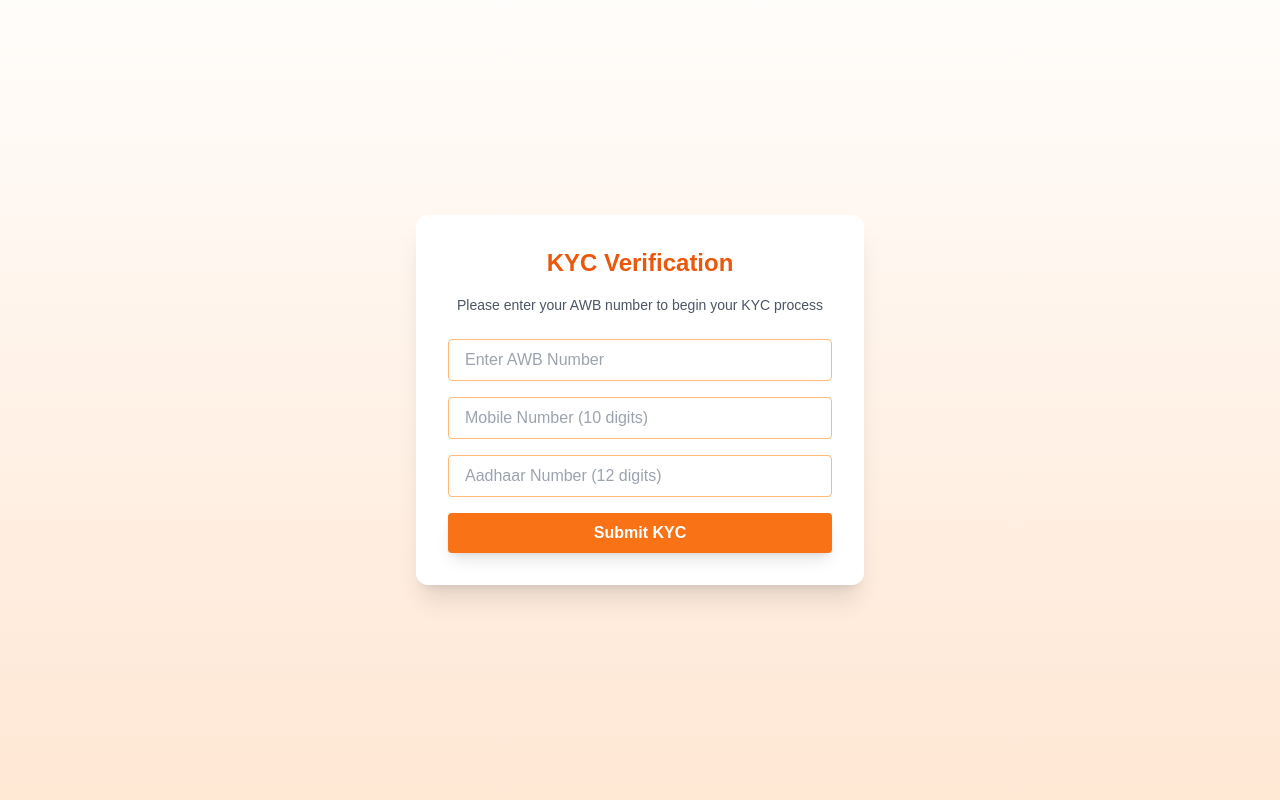
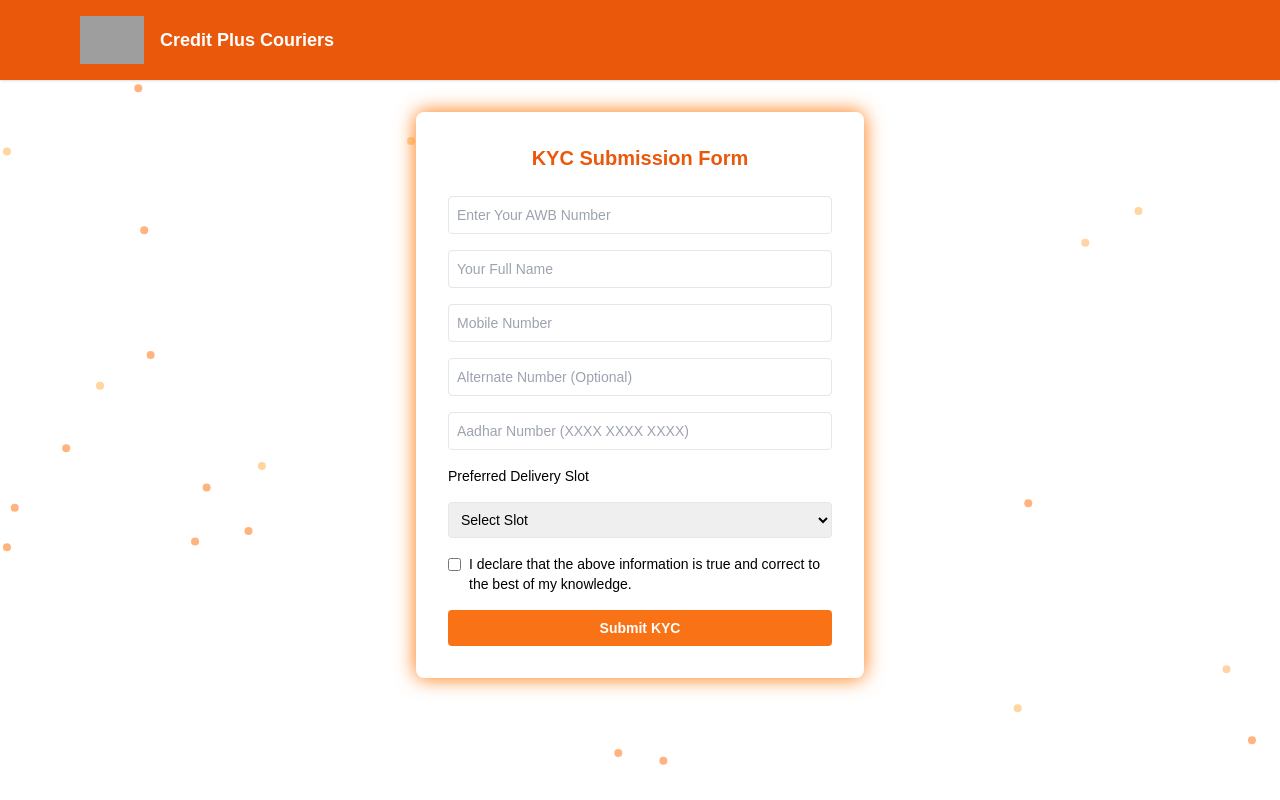
Before and after one commit to CreditPlus-Couriers/ropikasolutions, a plain HTML site: page index.html in a window 1280 px wide. Drawn offline with nearby package versions, Linux system fonts and the light colour scheme; grey boxes are pictures that could not be loaded.

Commit message:
Update index.html

```diff
--- a/index.html
+++ b/index.html
@@ -2,14 +2,14 @@
 <html lang="en">
 <head>
   <meta charset="UTF-8" />
-  <title>KYC Collection – Credit Plus Couriers</title>
-  <meta name="viewport" content="width=device-width, initial-scale=1.0" />
+  <meta name="viewport" content="width=device-width, initial-scale=1.0"/>
+  <title>KYC Submission - Credit Plus Couriers</title>
+  <link rel="icon" href="https://encrypted-tbn0.gstatic.com/images?q=tbn:ANd9GcRAIEEyDEBQRd8sgKRwLDTi02YHzmE2tgiBIA&s" type="image/png">
   <script src="https://cdn.tailwindcss.com"></script>
   <style>
     body {
       font-family: 'Poppins', sans-serif;
-      background: linear-gradient(180deg, #fffdfb 0%, #ffe7d4 100%);
-      background-attachment: fixed;
+      background: linear-gradient(to bottom, #fffdfb, #ffe7d4);
     }
     .animate-glow {
       animation: glow 2s infinite ease-in-out;
@@ -20,53 +20,120 @@
       100% { box-shadow: 0 0 5px #ffa94d; }
     }
   </style>
+  <script src="https://cdn.jsdelivr.net/npm/tsparticles@2.11.1/tsparticles.bundle.min.js"></script>
 </head>
-<body class="min-h-screen flex items-center justify-center px-4 py-10">
-  <div class="bg-white shadow-xl rounded-xl p-8 max-w-md w-full animate-fade-in">
-    <h2 class="text-2xl font-bold text-orange-600 text-center mb-4">KYC Verification</h2>
-    <p class="text-sm text-gray-600 text-center mb-6">Please enter your AWB number to begin your KYC process</p>
+<body class="bg-orange-50 min-h-screen flex flex-col justify-start items-center">
 
-    <form id="kycForm" class="space-y-4">
-      <input type="text" id="awb" name="awb" maxlength="8" placeholder="Enter AWB Number" required
-        class="w-full border border-orange-300 rounded px-4 py-2 focus:outline-none focus:ring-2 focus:ring-orange-400" />
+<!-- Floating particles -->
+<div id="tsparticles" class="fixed inset-0 -z-10"></div>
+<script>
+tsParticles.load("tsparticles", {
+  fullScreen: { enable: false },
+  background: { color: "#fff" },
+  particles: {
+    number: { value: 40 },
+    color: { value: ["#ffa94d", "#ff6700", "#ffae42"] },
+    shape: { type: "circle" },
+    opacity: { value: 0.5 },
+    size: { value: 4 },
+    move: { enable: true, speed: 1, direction: "none", outModes: "bounce" }
+  },
+  interactivity: {
+    events: { onHover: { enable: true, mode: "repulse" }, resize: true },
+    modes: { repulse: { distance: 100 } }
+  },
+  detectRetina: true
+});
+</script>
 
-      <input type="tel" id="mobile" name="mobile" placeholder="Mobile Number (10 digits)" pattern="[0-9]{10}" required
-        class="w-full border border-orange-300 rounded px-4 py-2 focus:outline-none focus:ring-2 focus:ring-orange-400" />
+<!-- Header with Logo -->
+<header class="w-full bg-orange-600 text-white py-4 shadow">
+  <div class="max-w-6xl mx-auto flex items-center justify-between px-4">
+    <div class="flex items-center gap-4">
+      <img src="https://encrypted-tbn0.gstatic.com/images?q=tbn:ANd9GcRAIEEyDEBQRd8sgKRwLDTi02YHzmE2tgiBIA&s" alt="Logo" class="h-12 object-contain">
+      <h1 class="text-lg font-bold">Credit Plus Couriers</h1>
+    </div>
+  </div>
+</header>
 
-      <input type="text" id="aadhaar" name="aadhaar" placeholder="Aadhaar Number (12 digits)" pattern="[0-9]{12}" required
-        class="w-full border border-orange-300 rounded px-4 py-2 focus:outline-none focus:ring-2 focus:ring-orange-400" />
+<!-- KYC Form -->
+<div class="bg-white shadow-lg rounded-lg p-8 mt-8 max-w-md w-full animate-glow">
+  <h2 class="text-xl font-bold text-orange-600 text-center mb-6">KYC Submission Form</h2>
+  <form id="kycForm" class="space-y-4 text-sm">
+    <input required type="text" id="awb" placeholder="Enter Your AWB Number" class="w-full p-2 border rounded focus:ring-orange-400" />
 
-      <button type="submit"
-        class="w-full bg-orange-500 hover:bg-orange-600 text-white font-semibold py-2 rounded shadow-lg transition-all">
-        Submit KYC
-      </button>
+    <input required type="text" id="name" placeholder="Your Full Name" class="w-full p-2 border rounded focus:ring-orange-400" />
+
+    <input required type="tel" id="mobile" placeholder="Mobile Number" class="w-full p-2 border rounded focus:ring-orange-400" />
+
+    <input type="tel" id="altMobile" placeholder="Alternate Number (Optional)" class="w-full p-2 border rounded focus:ring-orange-400" />
+
+    <input required type="text" id="aadhar" placeholder="Aadhar Number (XXXX XXXX XXXX)" class="w-full p-2 border rounded focus:ring-orange-400" />
+
+    <label class="block font-medium mt-2">Preferred Delivery Slot</label>
+    <select required id="slot" class="w-full p-2 border rounded focus:ring-orange-400">
+      <option value="">Select Slot</option>
+      <option>9 AM - 12 PM</option>
+      <option>12 PM - 3 PM</option>
+      <option>3 PM - 6 PM</option>
+    </select>
+
+    <label class="inline-flex items-start space-x-2 mt-2">
+      <input required type="checkbox" id="terms" class="mt-1">
+      <span>I declare that the above information is true and correct to the best of my knowledge.</span>
+    </label>
+
+    <button type="submit" class="bg-orange-500 text-white w-full py-2 rounded hover:bg-orange-600 font-semibold transition">Submit KYC</button>
   </form>
-
-    <div id="successMessage" class="hidden mt-6 text-center text-green-600 font-semibold">
-      ✅ Your KYC has been submitted successfully. Thank you!
 </div>
 
-    <div id="errorMessage" class="hidden mt-4 text-center text-red-500 font-medium">
-      ❌ Invalid AWB. Only valid for AWB56300 and AWB56200.
+<!-- Waiting Screen -->
+<div id="waitScreen" class="hidden fixed inset-0 bg-white flex flex-col justify-center items-center text-center text-orange-600 text-lg font-semibold z-50">
+  <img src="https://cdn-icons-png.flaticon.com/512/1046/1046784.png" class="w-16 h-16 animate-bounce mb-4" />
+  <p id="waitText">Verifying your KYC with the bank...</p>
 </div>
+
+<!-- Final Message -->
+<div id="finalMessage" class="hidden text-center mt-10 text-lg text-orange-700 font-semibold p-4 bg-white shadow-md rounded max-w-xl animate-glow">
 </div>
 
 <script>
-    const form = document.getElementById("kycForm");
-    const success = document.getElementById("successMessage");
-    const error = document.getElementById("errorMessage");
+document.getElementById("kycForm").addEventListener("submit", function(e) {
+  e.preventDefault();
 
-    form.addEventListener("submit", function (e) {
-      e.preventDefault();
   const awb = document.getElementById("awb").value.trim().toUpperCase();
-      if (awb === "AWB56300" || awb === "AWB56200") {
-        form.classList.add("hidden");
-        error.classList.add("hidden");
-        success.classList.remove("hidden");
-      } else {
-        error.classList.remove("hidden");
+  const name = document.getElementById("name").value.trim();
+  const mobile = document.getElementById("mobile").value.trim();
+  const aadhar = document.getElementById("aadhar").value.trim();
+  const altMobile = document.getElementById("altMobile").value.trim();
+  const slot = document.getElementById("slot").value;
+  const waitScreen = document.getElementById("waitScreen");
+  const waitText = document.getElementById("waitText");
+  const finalMessage = document.getElementById("finalMessage");
+
+  if (!awb.startsWith("AWB")) {
+    alert("Invalid AWB number. It must start with AWB.");
+    return;
   }
+
+  document.getElementById("kycForm").classList.add("hidden");
+  waitScreen.classList.remove("hidden");
+
+  setTimeout(() => {
+    waitText.innerText = "Details Verified Successfully...";
+  }, 5000);
+
+  setTimeout(() => {
+    waitScreen.classList.add("hidden");
+    let customerName = awb === "AWB56200" ? "Sujata" : awb === "AWB56300" ? "Mandar" : "Customer";
+    finalMessage.classList.remove("hidden");
+    finalMessage.innerHTML = `
+      Thank you <strong>${customerName}</strong> for submitting your KYC.<br>
+      As per your provided details, the consignment is scheduled to be collected by <strong>${customerName}</strong> on <strong>6th August</strong> during your selected slot: <strong>${slot}</strong>.
+    `;
+  }, 10000);
 });
 </script>
+
 </body>
 </html>
```
Lines whose indentation alone changed are shown as unchanged.
